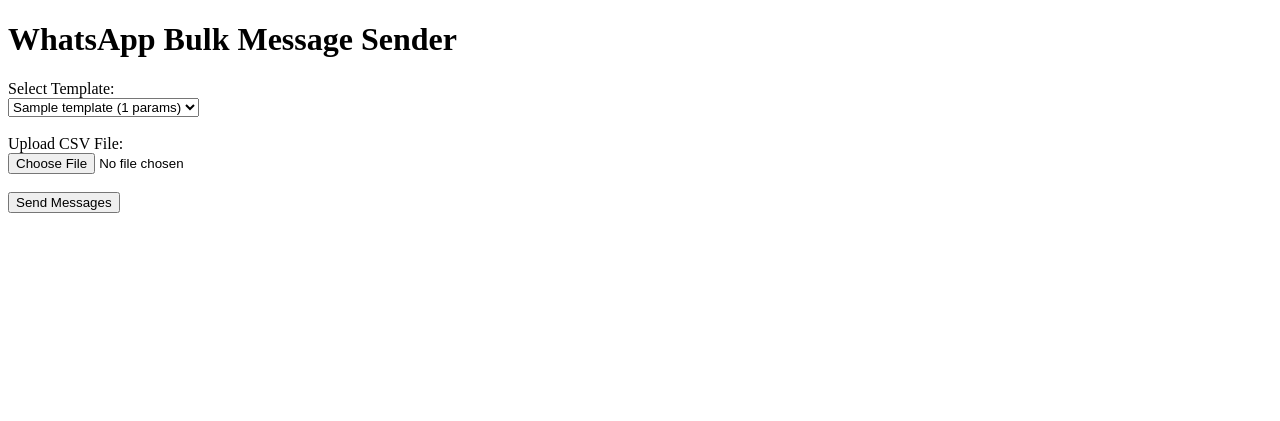
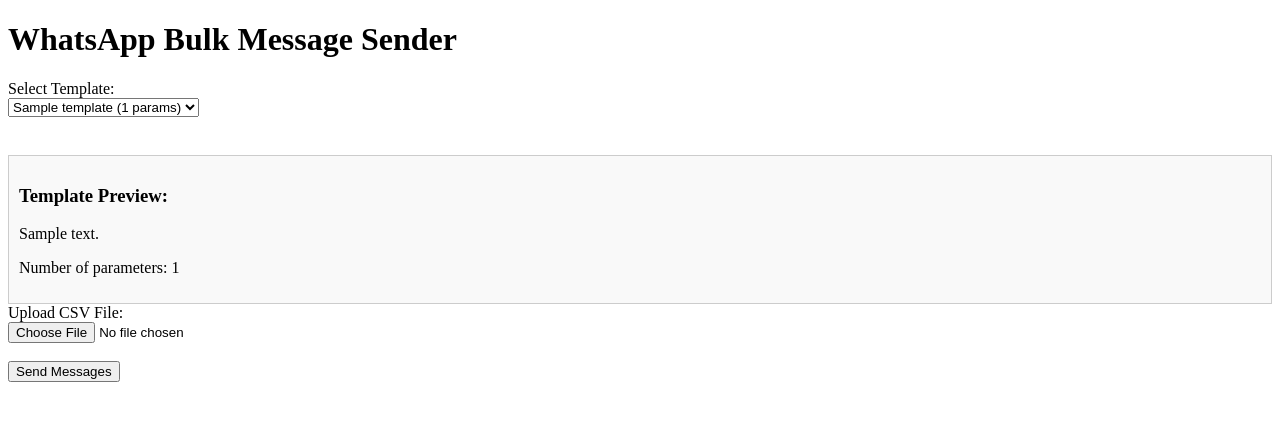
Before and after one commit to laithisbaitan/python_whatsapp, a Flask app: template templates/index.html in a window 1280 px wide. Shown: the top 421 px of the page. Run offline with Flask 3, Linux system fonts and the light colour scheme; the template is opened without the code that fills it: most values are stand-ins (such as "Sample title", 1, 10 or a date in 2020).

Commit message:
added send with parameters and fixed errors

```diff
--- a/app.py
+++ b/app.py
@@ -2,7 +2,7 @@
 import os
 import requests
 import pandas as pd
-
+import json
 
 app = Flask(__name__)
 app.secret_key = 'your_secret_key'  # Needed for session management
@@ -44,7 +44,7 @@
 
         try:
             # Read CSV file
-            data = pd.read_csv(csv_file)
+            data = pd.read_csv(csv_file, dtype=str)
 
             # Get template details
             template_details = next(
@@ -89,27 +89,39 @@
 
 
 # Fetch templates from WhatsApp API
+# Fetch templates from WhatsApp API
 def fetch_templates(access_token, whatsapp_business_id):
     url = f"https://graph.facebook.com/v21.0/{whatsapp_business_id}/message_templates"
     headers = {"Authorization": f"Bearer {access_token}"}
     response = requests.get(url, headers=headers)
+
     if response.status_code == 200:
         templates = response.json().get("data", [])
-        # Add a field for the number of parameters
+
         for template in templates:
             components = template.get("components", [])
             if components:
-                body_component = next((c for c in components if c["type"] == "body"), {})
-                template["param_count"] = len(body_component.get("parameters", []))
+                # Find the body component
+                body_component = next((c for c in components if c["type"] == "BODY"), {})
+                body_text = body_component.get("text", "")
+
+                # Count the placeholders (e.g., {{1}}, {{2}}, ...)
+                template["param_count"] = body_text.count("{{")
+                template["body_text"] = body_text  # Include body text for preview
             else:
-                template["param_count"] = 0  # No parameters
+                template["param_count"] = 0  # Default to 0 if no body component found
+                template["body_text"] = "No content available"
+
         return templates
+
     return []
+
 
 
 
 # Send a message using the WhatsApp API
 def send_message(access_token, phone_number_id, phone_number, template_name, params):
+    print(params)
     url = f"https://graph.facebook.com/v21.0/{phone_number_id}/messages"
     headers = {
         "Authorization": f"Bearer {access_token}",
@@ -122,11 +134,15 @@
         "template": {
             "name": template_name,
             "language": {"code": "en"},
-            "components": [{"type": "body", "parameters": params}],
+            "components": [
+                {"type": "body",
+                 "parameters": params
+                 }],
         },
     }
-    return requests.post(url, headers=headers, json=payload)
-
+    response = requests.post(url, headers=headers, json=payload)
+    print(response.json())  # Debugging - View API response
+    return response
 
 if __name__ == "__main__":
     app.run(debug=True)
--- a/templates/index.html
+++ b/templates/index.html
@@ -4,14 +4,26 @@
     <meta charset="UTF-8">
     <meta name="viewport" content="width=device-width, initial-scale=1.0">
     <title>WhatsApp Bulk Sender</title>
+    <style>
+        #template-preview {
+            margin-top: 20px;
+            padding: 10px;
+            border: 1px solid #ccc;
+            background-color: #f9f9f9;
+        }
+        .placeholder {
+            font-weight: bold;
+            color: #007bff;
+        }
+    </style>
 </head>
 <body>
     <h1>WhatsApp Bulk Message Sender</h1>
     <form method="POST" enctype="multipart/form-data">
         <label for="template">Select Template:</label><br>
-        <select id="template" name="template" required>
+        <select id="template" name="template" required onchange="updateTemplatePreview()">
             {% for template in templates %}
-                <option value="{{ template.name }}">
+                <option value="{{ template.name }}" data-body="{{ template.body_text }}" data-params="{{ template.param_count }}">
                     {{ template.name }}
                     {% if template.param_count > 0 %}
                         ({{ template.param_count }} params)
@@ -21,6 +33,11 @@
                 </option>
             {% endfor %}
         </select><br><br>
+
+        <div id="template-preview">
+            <h3>Template Preview:</h3>
+            <p>Select a template to see the preview.</p>
+        </div>
 
         <label for="csv_file">Upload CSV File:</label><br>
         <input type="file" id="csv_file" name="csv_file" accept=".csv" required><br><br>
@@ -44,5 +61,26 @@
             {% endfor %}
         </ul>
     {% endif %}
+
+    <script>
+        function updateTemplatePreview() {
+            const templateDropdown = document.getElementById('template');
+            const selectedOption = templateDropdown.options[templateDropdown.selectedIndex];
+            const bodyText = selectedOption.getAttribute('data-body');
+            const paramCount = selectedOption.getAttribute('data-params');
+
+            const previewDiv = document.getElementById('template-preview');
+            if (bodyText) {
+                let previewHtml = `<p>${bodyText.replace(/\\{\\{\\d+\\}\\}/g, '<span class="placeholder">$&</span>')}</p>`;
+                previewHtml += `<p>Number of parameters: ${paramCount}</p>`;
+                previewDiv.innerHTML = `<h3>Template Preview:</h3>${previewHtml}`;
+            } else {
+                previewDiv.innerHTML = `<h3>Template Preview:</h3><p>No preview available for this template.</p>`;
+            }
+        }
+
+        // Initialize preview for the first selected template
+        document.addEventListener('DOMContentLoaded', updateTemplatePreview);
+    </script>
 </body>
 </html>
```
